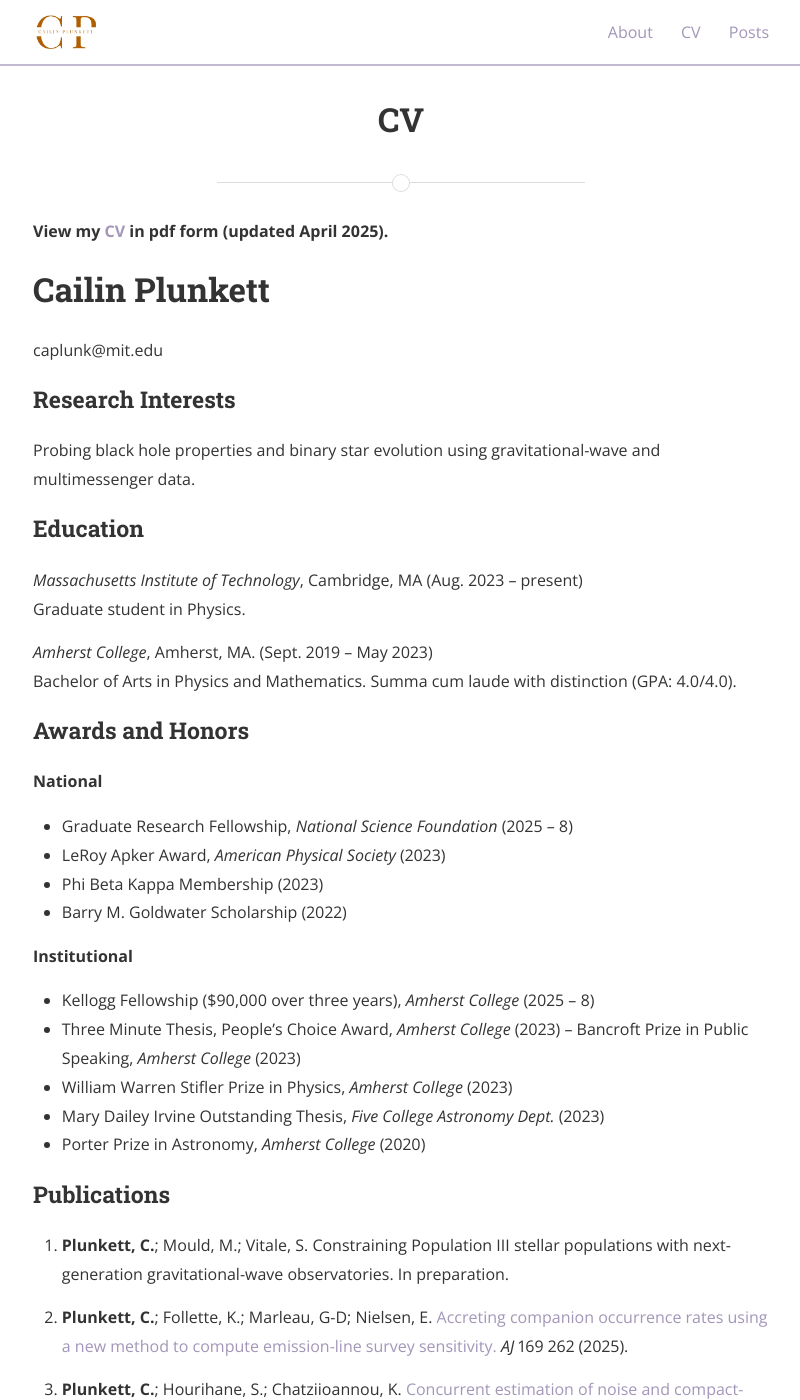
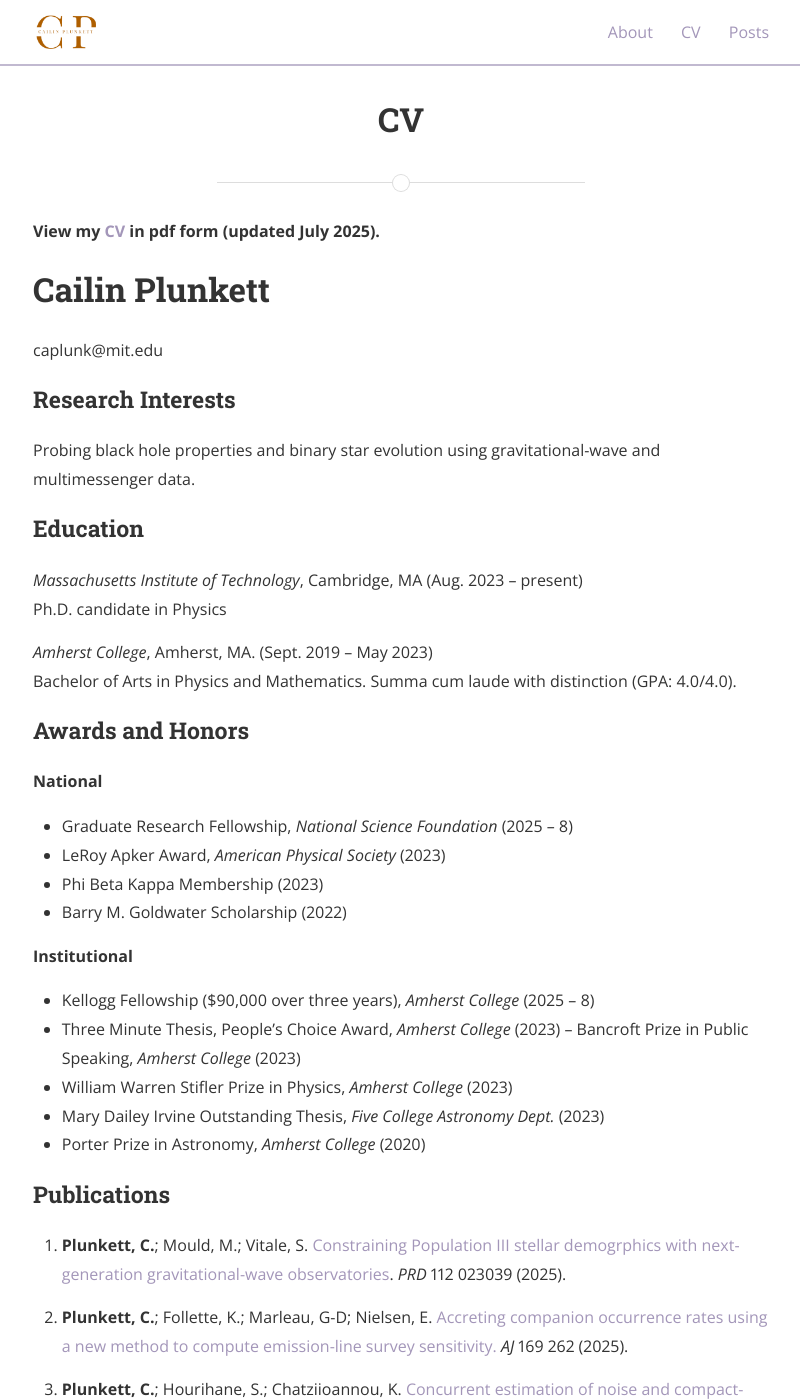
Before and after one commit to cailinplunkett/cailinplunkett.github.io, a Jekyll site: the page built from cv.md, in a window 1280 px wide and 1400 px high. Shown: the whole window, without its empty margins (239-1039 px from the left). Built offline with Jekyll 4.4.1, drawn with Linux system fonts in a browser that asks for light colours; nearby versions of some CDN libraries.

Commit message:
update cv

```diff
--- a/_config.yml
+++ b/_config.yml
@@ -11,7 +11,7 @@ exclude:
 # Site settings
 title: Cailin Plunkett
 subtitle: "gravitational-wave enthusiast"
-intro_paragraph: "Physics Ph.D. student at MIT studying black hole & neutron star populations with gravitational waves."
+intro_paragraph: "Physics Ph.D. candidate at MIT studying black hole & neutron star populations with gravitational waves."
 email: caplunk@mit.edu
 name: Cailin Plunkett
 description: >
--- a/cv.md
+++ b/cv.md
@@ -5,7 +5,7 @@ permalink: /cv/
 main_nav: true
 ---
 
-**View my [CV](./CV_25Apr.pdf) in pdf form (updated April 2025).**
+**View my [CV](./CV_25Jul.pdf) in pdf form (updated July 2025).**
 
 # Cailin Plunkett
 
@@ -18,7 +18,7 @@ Probing black hole properties and binary star evolution using gravitational-wave
 ### Education
 
 *Massachusetts Institute of Technology*, Cambridge, MA (Aug. 2023 -- present)\
-Graduate student in Physics.
+Ph.D. candidate in Physics
 
 *Amherst College*, Amherst, MA. (Sept. 2019 -- May 2023)\
 Bachelor of Arts in Physics and Mathematics. Summa cum laude with distinction (GPA: 4.0/4.0).
@@ -42,7 +42,7 @@ Bachelor of Arts in Physics and Mathematics. Summa cum laude with distinction (G
 
 ### Publications
 
-1. **Plunkett, C.**; Mould, M.; Vitale, S. Constraining Population III stellar populations with next-generation gravitational-wave observatories. In preparation.
+1. **Plunkett, C.**; Mould, M.; Vitale, S. [Constraining Population III stellar demogrphics with next-generation gravitational-wave observatories](https://journals.aps.org/prd/abstract/10.1103/jv8h-4ggy). *PRD* 112 023039 (2025).
 
 2. **Plunkett, C.**; Follette, K.; Marleau, G-D; Nielsen, E. [Accreting companion occurrence rates using a new method to compute emission-line survey sensitivity.](https://iopscience.iop.org/article/10.3847/1538-3881/adc09d) *AJ* 169 262 (2025).
 
```
Also changed, not shown: about.md (+2 -2 lines), 2 other files.
